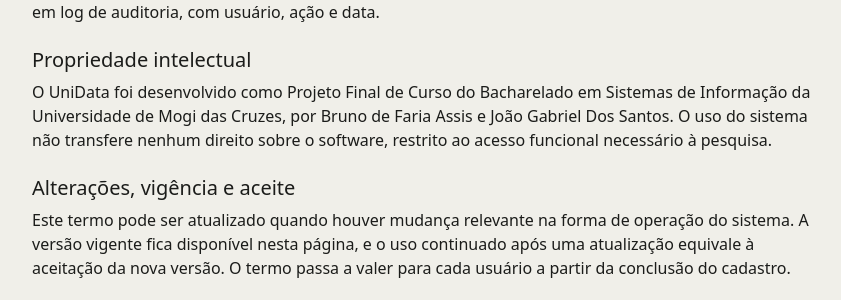
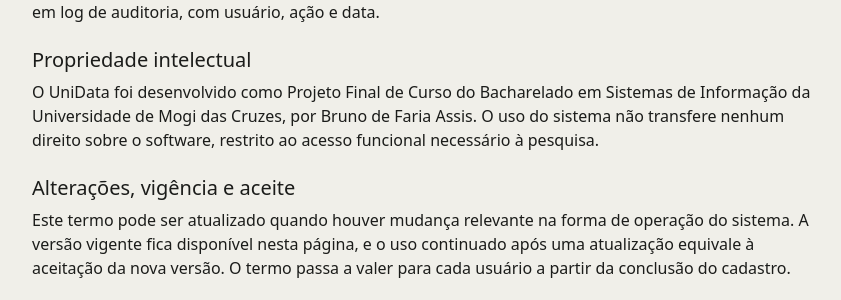
Before and after one commit to BrunoAssis-source/PFC, a Django app: page /termos-de-uso/ in a window 1280 px wide. Shown: the part 1367-1667 px from the top of the page, without its empty margins (210-1051 px from the left). Run offline with Django 5.2, Linux system fonts and the light colour scheme; parts of the project's set-up code (start-up, migrations or seed data) failed here and were passed over.

Commit message:
remove as mencoes ao segundo autor do README e dos termos de uso

```diff
--- a/templates/autenticacao/termos_de_uso.html
+++ b/templates/autenticacao/termos_de_uso.html
@@ -27,7 +27,7 @@
     <p>O uso fora destas regras, incluída a tentativa reiterada de acesso a tela fora do perfil autorizado, sujeita a conta a suspensão ou revogação de acesso. Toda tentativa negada por perfil insuficiente fica registrada em log de auditoria, com usuário, ação e data.</p>
 
     <h2 class="h5 mt-4">Propriedade intelectual</h2>
-    <p>O UniData foi desenvolvido como Projeto Final de Curso do Bacharelado em Sistemas de Informação da Universidade de Mogi das Cruzes, por Bruno de Faria Assis e João Gabriel Dos Santos. O uso do sistema não transfere nenhum direito sobre o software, restrito ao acesso funcional necessário à pesquisa.</p>
+    <p>O UniData foi desenvolvido como Projeto Final de Curso do Bacharelado em Sistemas de Informação da Universidade de Mogi das Cruzes, por Bruno de Faria Assis. O uso do sistema não transfere nenhum direito sobre o software, restrito ao acesso funcional necessário à pesquisa.</p>
 
     <h2 class="h5 mt-4">Alterações, vigência e aceite</h2>
     <p>Este termo pode ser atualizado quando houver mudança relevante na forma de operação do sistema. A versão vigente fica disponível nesta página, e o uso continuado após uma atualização equivale à aceitação da nova versão. O termo passa a valer para cada usuário a partir da conclusão do cadastro.</p>
```
Also changed, not shown: README.md.
